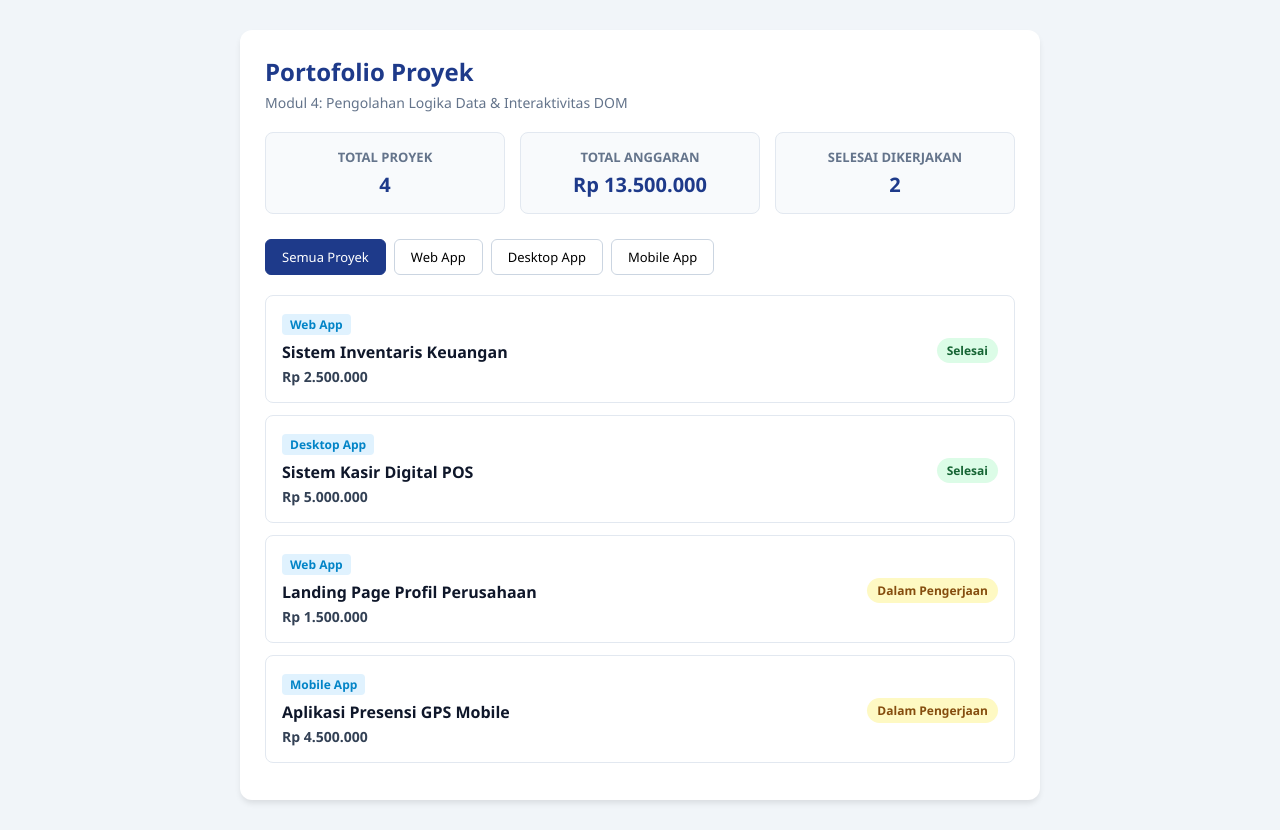
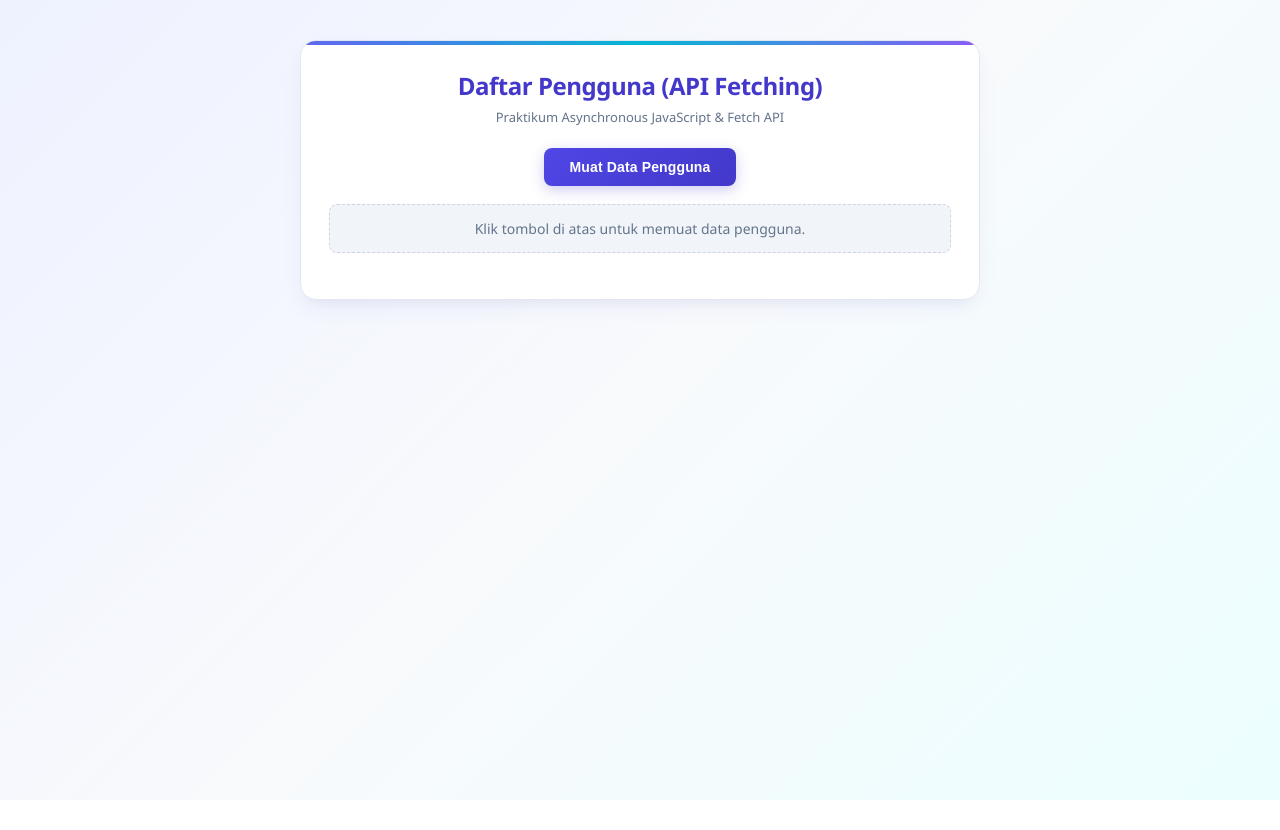
Before and after one commit to 2406046-Azri/-praktikum-web-2026, a plain HTML site: page index.html in a window 1280 px wide. After the commit the page ends 800 px from the top, so only its background shows below. Drawn offline with Linux system fonts and the light colour scheme.

Commit message:
Praktikum Pertemuan 7

```diff
--- a/index.html
+++ b/index.html
@@ -1,210 +1,26 @@
-
 <!DOCTYPE html>
 <html lang="id">
 <head>
  <meta charset="UTF-8">
  <meta name="viewport" content="width=device-width, initial-scale=1.0">
-
-    <title>Dashboard Portofolio Proyek - Modul 4</title>
-
-    <style>
-        * {
-            box-sizing: border-box;
-            margin: 0;
-            padding: 0;
-            font-family: 'Segoe UI', Tahoma, Geneva, sans-serif;
-        }
-
-        body {
-            background-color: #f1f5f9;
-            color: #0f172a;
-            padding: 30px 15px;
-        }
-
-        .container {
-            max-width: 800px;
-            margin: 0 auto;
-            background: #ffffff;
-            border-radius: 12px;
-            padding: 25px;
-            box-shadow: 0 4px 6px -1px rgba(0, 0, 0, 0.1);
-        }
-
-        h1 {
-            color: #1e3a8a;
-            font-size: 24px;
-            margin-bottom: 5px;
-        }
-
-        p.subtitle {
-            color: #64748b;
-            margin-bottom: 20px;
-            font-size: 14px;
-        }
-
-        .stats-grid {
-            display: grid;
-            grid-template-columns: repeat(auto-fit, minmax(200px, 1fr));
-            gap: 15px;
-            margin-bottom: 25px;
-        }
-
-        .stat-card {
-            background: #f8fafc;
-            border: 1px solid #e2e8f0;
-            border-radius: 8px;
-            padding: 15px;
-            text-align: center;
-        }
-
-        .stat-card h3 {
-            font-size: 13px;
-            color: #64748b;
-            text-transform: uppercase;
-            margin-bottom: 5px;
-        }
-
-        .stat-card p {
-            font-size: 20px;
-            font-weight: bold;
-            color: #1e3a8a;
-        }
-
-        .filter-group {
-            display: flex;
-            gap: 8px;
-            margin-bottom: 20px;
-            flex-wrap: wrap;
-        }
-
-        .btn-filter {
-            padding: 8px 16px;
-            border: 1px solid #cbd5e1;
-            background: #ffffff;
-            border-radius: 6px;
-            cursor: pointer;
-            font-size: 13px;
-            font-weight: 500;
-            transition: all 0.2s;
-        }
-
-        .btn-filter.active,
-        .btn-filter:hover {
-            background: #1e3a8a;
-            color: #ffffff;
-            border-color: #1e3a8a;
-        }
-
-        .project-card {
-            border: 1px solid #e2e8f0;
-            border-radius: 8px;
-            padding: 16px;
-            margin-bottom: 12px;
-            display: flex;
-            justify-content: space-between;
-            align-items: center;
-            background: #ffffff;
-            transition: transform 0.15s ease;
-        }
-
-        .project-card:hover {
-            transform: translateY(-2px);
-            box-shadow: 0 4px 6px rgba(0, 0, 0, 0.05);
-        }
-
-        .project-info h4 {
-            font-size: 16px;
-            color: #0f172a;
-            margin-bottom: 4px;
-        }
-
-        .project-category {
-            display: inline-block;
-            font-size: 12px;
-            color: #0284c7;
-            background: #e0f2fe;
-            padding: 2px 8px;
-            border-radius: 4px;
-            margin-bottom: 6px;
-            font-weight: 600;
-        }
-
-        .project-budget {
-            font-size: 14px;
-            color: #334155;
-            font-weight: 600;
-        }
-
-        .badge {
-            padding: 4px 10px;
-            border-radius: 20px;
-            font-size: 12px;
-            font-weight: 600;
-        }
-
-        .badge-success {
-            background: #dcfce7;
-            color: #166534;
-        }
-
-        .badge-pending {
-            background: #fef9c3;
-            color: #854d0e;
-        }
-    </style>
+ <title>Modul 6 - User Directory App</title>
+ <link rel="stylesheet" href="style.css">
 </head>
-
 <body>
  <div class="container">
-        <!-- Modul 4: Dasar Logika Pemrograman dengan JavaScript -->
+    <h2>Daftar Pengguna (API Fetching)</h2>
+ <p class="subtitle">Praktikum Asynchronous JavaScript & Fetch API</p>
 
-        <h1>Portofolio Proyek</h1>
-        <p class="subtitle">
-            Modul 4: Pengolahan Logika Data &amp; Interaktivitas DOM
-        </p>
-
-        <!-- Kartu Ringkasan Statistik -->
-        <div class="stats-grid">
-            <div class="stat-card">
-                <h3>Total Proyek</h3>
-                <p id="stat-total-projects">0</p>
+ <!-- Tombol Aksi -->
+ <div class="actions-bar">
+ <button id="btnFetch" class="btn-primary">Muat Data Pengguna</button>
  </div>
-
-            <div class="stat-card">
-                <h3>Total Anggaran</h3>
-                <p id="stat-total-budget">Rp 0</p>
+ <!-- Indikator Status (Loading & Pesan Error) -->
+ <div id="statusMessage" class="status-msg">Klik tombol di atas untuk memuat
+data pengguna.</div>
+ <!-- Kontainer Kartu Pengguna -->
+ <div id="userList" class="user-grid"></div>
  </div>
-
-            <div class="stat-card">
-                <h3>Selesai Dikerjakan</h3>
-                <p id="stat-completed-projects">0</p>
-            </div>
-        </div>
-
-        <!-- Tombol Filter Kategori -->
-        <div class="filter-group">
-            <button class="btn-filter active" data-category="Semua">
-                Semua Proyek
-            </button>
-
-            <button class="btn-filter" data-category="Web App">
-                Web App
-            </button>
-
-            <button class="btn-filter" data-category="Desktop App">
-                Desktop App
-            </button>
-
-            <button class="btn-filter" data-category="Mobile App">
-                Mobile App
-            </button>
-        </div>
-
-        <!-- Kontainer Daftar Proyek -->
-        <div id="project-list"></div>
-    </div>
-
-    <!-- File JavaScript untuk interaktivitas -->
-    <script src="main.js"></script>
+ <script src="script.js"></script>
 </body>
 </html>
--- a/main.js
+++ /dev/null
@@ -1,161 +0,0 @@
-
-// File: main.js
-// Integrasi Logika Data dan Render ke Elemen DOM
-
-const projects = [
-    {
-        id: 1,
-        title: "Sistem Inventaris Keuangan",
-        category: "Web App",
-        budget: 2500000,
-        completed: true
-    },
-    {
-        id: 2,
-        title: "Sistem Kasir Digital POS",
-        category: "Desktop App",
-        budget: 5000000,
-        completed: true
-    },
-    {
-        id: 3,
-        title: "Landing Page Profil Perusahaan",
-        category: "Web App",
-        budget: 1500000,
-        completed: false
-    },
-    {
-        id: 4,
-        title: "Aplikasi Presensi GPS Mobile",
-        category: "Mobile App",
-        budget: 4500000,
-        completed: false
-    }
-];
-
-// Format angka menjadi mata uang Rupiah
-const formatRupiah = (angka) => {
-    return new Intl.NumberFormat("id-ID", {
-        style: "currency",
-        currency: "IDR",
-        maximumFractionDigits: 0
-    }).format(angka);
-};
-
-// Memperbarui statistik proyek
-const updateStats = (dataList) => {
-    const totalProjects = dataList.length;
-
-    const totalBudget = dataList.reduce(
-        (acc, curr) => acc + curr.budget,
-        0
-    );
-
-    const completedCount = dataList.filter(
-        (item) => item.completed
-    ).length;
-
-    document.getElementById("stat-total-projects").textContent =
-        totalProjects;
-
-    document.getElementById("stat-total-budget").textContent =
-        formatRupiah(totalBudget);
-
-    document.getElementById("stat-completed-projects").textContent =
-        completedCount;
-};
-
-// Menampilkan daftar proyek ke dalam DOM
-const renderProjects = (filteredList) => {
-    const container = document.getElementById("project-list");
-
-    if (!container) return;
-
-    // Jika tidak ada proyek yang sesuai
-    if (filteredList.length === 0) {
-        container.innerHTML = `
-            <p style="
-                text-align: center;
-                color: #64748b;
-                padding: 20px;
-            ">
-                Tidak ada proyek pada kategori ini.
-            </p>
-        `;
-        return;
-    }
-
-    // Membuat HTML untuk setiap proyek
-    const htmlString = filteredList.map((proj) => {
-        const badgeClass = proj.completed
-            ? "badge-success"
-            : "badge-pending";
-
-        const statusText = proj.completed
-            ? "Selesai"
-            : "Dalam Pengerjaan";
-
-        return `
-            <div class="project-card">
-                <div class="project-info">
-                    <span class="project-category">
-                        ${proj.category}
-                    </span>
-
-                    <h4>${proj.title}</h4>
-
-                    <p class="project-budget">
-                        ${formatRupiah(proj.budget)}
-                    </p>
-                </div>
-
-                <div>
-                    <span class="badge ${badgeClass}">
-                        ${statusText}
-                    </span>
-                </div>
-            </div>
-        `;
-    }).join("");
-
-    container.innerHTML = htmlString;
-};
-
-// Menjalankan kode setelah DOM selesai dimuat
-document.addEventListener("DOMContentLoaded", () => {
-    // Menampilkan semua proyek dan statistik awal
-    renderProjects(projects);
-    updateStats(projects);
-
-    // Mengambil semua tombol filter
-    const filterButtons = document.querySelectorAll(".btn-filter");
-
-    // Menambahkan event listener pada setiap tombol
-    filterButtons.forEach((btn) => {
-        btn.addEventListener("click", (e) => {
-            // Menghapus status aktif dari semua tombol
-            filterButtons.forEach((button) => {
-                button.classList.remove("active");
-            });
-
-            // Mengaktifkan tombol yang diklik
-            e.currentTarget.classList.add("active");
-
-            // Mengambil kategori yang dipilih
-            const selectedCategory =
-                e.currentTarget.getAttribute("data-category");
-
-            // Menampilkan proyek sesuai kategori
-            if (selectedCategory === "Semua") {
-                renderProjects(projects);
-            } else {
-                const filtered = projects.filter(
-                    (project) =>
-                        project.category === selectedCategory
-                );
-
-                renderProjects(filtered);
-            }
-        });
-    });
-});
--- /dev/null
+++ b/style.css
@@ -0,0 +1,173 @@
+* {
+    box-sizing: border-box;
+    margin: 0;
+    padding: 0;
+}
+
+body {
+    font-family: 'Segoe UI', Tahoma, Geneva, Verdana, sans-serif;
+    background: linear-gradient(135deg, #eef2ff 0%, #f8fafc 50%, #ecfeff 100%);
+    color: #1e293b;
+    padding: 40px 20px;
+    display: flex;
+    justify-content: center;
+    min-height: 100vh;
+    align-items: flex-start;
+}
+
+.container {
+    background: #ffffff;
+    width: 100%;
+    max-width: 680px;
+    padding: 28px;
+    border-radius: 16px;
+    border: 1px solid #e2e8f0;
+    box-shadow:
+        0 10px 25px -5px rgba(67, 56, 202, 0.08),
+        0 8px 10px -6px rgba(0, 0, 0, 0.04);
+    position: relative;
+    overflow: hidden;
+}
+
+/* Aksen garis atas */
+.container::before {
+    content: '';
+    position: absolute;
+    top: 0;
+    left: 0;
+    right: 0;
+    height: 4px;
+    background: linear-gradient(90deg, #6366f1, #06b6d4, #8b5cf6);
+    border-radius: 16px 16px 0 0;
+}
+
+h2 {
+    color: #4338ca;
+    text-align: center;
+    margin-bottom: 6px;
+    font-size: 24px;
+    letter-spacing: -0.02em;
+    font-weight: 700;
+}
+
+.subtitle {
+    color: #64748b;
+    text-align: center;
+    font-size: 13px;
+    margin-bottom: 22px;
+}
+
+.actions-bar {
+    display: flex;
+    justify-content: center;
+    margin-bottom: 18px;
+}
+
+button.btn-primary {
+    background: linear-gradient(135deg, #4f46e5, #4338ca);
+    color: white;
+    border: none;
+    padding: 11px 26px;
+    border-radius: 8px;
+    font-weight: 600;
+    cursor: pointer;
+    font-size: 14px;
+    letter-spacing: 0.01em;
+    transition: transform 0.15s ease, box-shadow 0.2s ease, background 0.2s ease;
+    box-shadow: 0 4px 14px rgba(67, 56, 202, 0.25);
+}
+
+button.btn-primary:hover {
+    background: linear-gradient(135deg, #4338ca, #3730a3);
+    transform: translateY(-2px);
+    box-shadow: 0 6px 18px rgba(67, 56, 202, 0.35);
+}
+
+button.btn-primary:active {
+    transform: translateY(0);
+}
+
+button:disabled {
+    background: #cbd5e1;
+    color: #64748b;
+    cursor: not-allowed;
+    box-shadow: none;
+    transform: none;
+}
+
+.status-msg {
+    text-align: center;
+    font-size: 14px;
+    color: #64748b;
+    padding: 14px;
+    border-radius: 8px;
+    background-color: #f1f5f9;
+    border: 1px dashed #cbd5e1;
+    margin-bottom: 18px;
+}
+
+.status-msg.error {
+    background-color: #fef2f2;
+    color: #dc2626;
+    border: 1px solid #fecaca;
+    border-left: 4px solid #dc2626;
+}
+
+.user-grid {
+    display: grid;
+    grid-template-columns: repeat(auto-fit, minmax(250px, 1fr));
+    gap: 14px;
+}
+
+.user-card {
+    background: #ffffff;
+    border: 1px solid #e2e8f0;
+    border-radius: 10px;
+    padding: 16px 16px 16px 18px;
+    position: relative;
+    transition: transform 0.18s ease, box-shadow 0.2s ease, border-color 0.2s ease;
+    overflow: hidden;
+}
+
+/* Aksen vertikal kiri */
+.user-card::before {
+    content: '';
+    position: absolute;
+    top: 0;
+    left: 0;
+    bottom: 0;
+    width: 4px;
+    background: linear-gradient(180deg, #6366f1, #06b6d4);
+    opacity: 0.8;
+}
+
+.user-card:hover {
+    transform: translateY(-3px);
+    border-color: #c7d2fe;
+    box-shadow: 0 8px 20px -6px rgba(67, 56, 202, 0.15);
+}
+
+.user-name {
+    font-size: 15px;
+    font-weight: 700;
+    color: #0f172a;
+    margin-bottom: 6px;
+    letter-spacing: -0.01em;
+}
+
+.user-email {
+    font-size: 13px;
+    color: #0284c7;
+    margin-bottom: 6px;
+    word-break: break-all;
+    display: inline-block;
+    padding: 2px 8px;
+    background: #e0f2fe;
+    border-radius: 4px;
+}
+
+.user-company {
+    font-size: 12px;
+    color: #64748b;
+    font-style: italic;
+}
```
Also changed, not shown: dasar_logika.js (deleted, +0 -20 lines), olah_data.js (deleted, +0 -103 lines), script.js (added, +82 -0 lines). Lines whose indentation alone changed are shown as unchanged.
